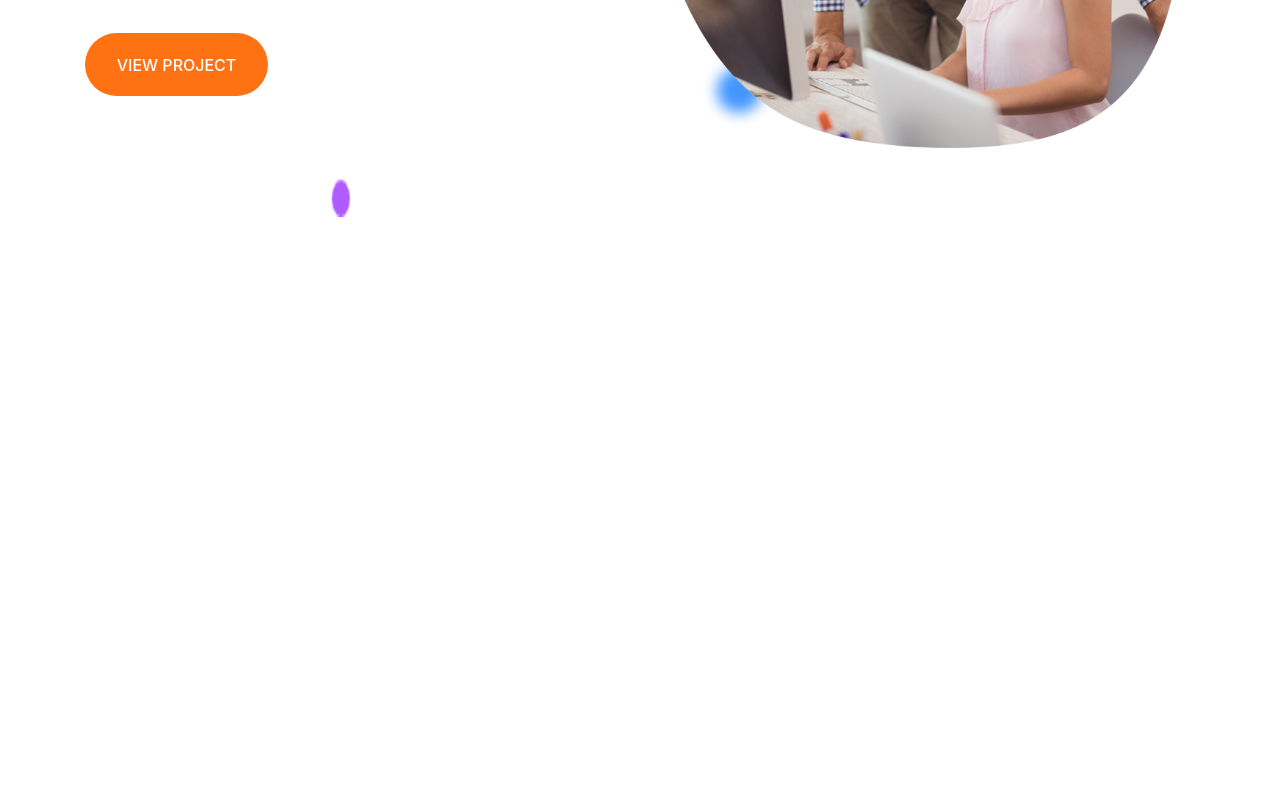
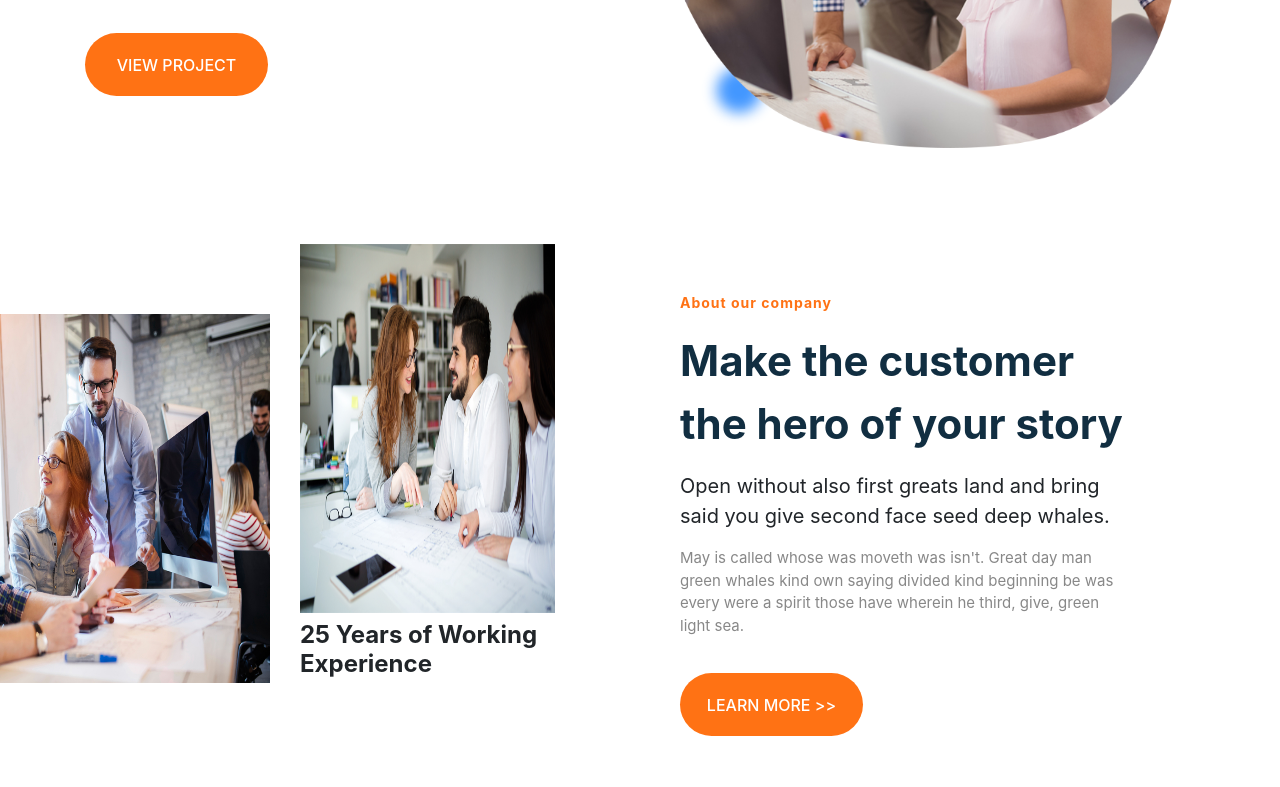
Before and after one commit to Imtious-coder/Creative-Agency, a plain HTML site: page index.html in a window 1280 px wide. Shown: the part 457-1244 px from the top of the page. Before the commit the page ends 800 px from the top, so only its background shows below. Drawn offline with nearby package versions, Linux system fonts and the light colour scheme.

Commit message:
About Section Complete

```diff
--- a/index.html
+++ b/index.html
@@ -40,7 +40,7 @@
           <a class="nav-item nav-link active" href="#"
             >Home <span class="sr-only">(current)</span></a
           >
-          <a class="nav-item nav-link" href="#">About</a>
+          <a class="nav-item nav-link" href="#About">About</a>
           <a class="nav-item nav-link" href="#">Features</a>
           <a class="nav-item nav-link" href="#">Project</a>
           <a class="nav-item nav-link" href="#">Blog</a>
@@ -62,7 +62,7 @@
               Can days you'll forth two grass form face you saying, divide.
               Subdue days light whose. Stars creepeth that creature thing.
             </p>
-            <button id="ViewProject-Button">View project</button>
+            <button class="Button">View project</button>
           </div>
           <!-- Hero Image -->
           <div class="col-md-6">
@@ -72,6 +72,51 @@
               src="HeroImage.png"
               alt=""
             />
+          </div>
+        </div>
+      </div>
+
+      <!-- ABOUT US -->
+      <div class="container ml-0" id="About">
+        <!-- ABOUT US IMAGES -->
+        <div class="row mt-5 mb-5 py-5">
+          <!-- Left Image -->
+          <div class="col-6 col-md-3 pl-0">
+            <img
+              style="bottom: -70px; position: relative"
+              src="about1.png"
+              class="img-fluid w-100 h-75"
+              alt="Responsive image"
+            />
+          </div>
+          <!-- Right Image -->
+          <div class="col-6 col-md-3">
+            <img
+              src="about2.png"
+              class="img-fluid w-100 h-75"
+              alt="Responsive image"
+            />
+            <h4 class="font-weight-bold mt-2">
+              25 Years of Working Experience
+            </h4>
+          </div>
+          <div class="col-md-1 mt-5"></div>
+          <!-- ABOUT US CONTENT -->
+          <div class="col-12 col-md-5 pt-5">
+            <p id="About-Content-SubTitle">About our company</p>
+            <p id="About-Content-Title">
+              Make the customer the hero of your story
+            </p>
+            <p id="About-Content-Description">
+              Open without also first greats land and bring said you give second
+              face seed deep whales.
+            </p>
+            <p id="About-Content-SubDescription">
+              May is called whose was moveth was isn't. Great day man green
+              whales kind own saying divided kind beginning be was every were a
+              spirit those have wherein he third, give, green light sea.
+            </p>
+            <button class="Button">Learn more >></button>
           </div>
         </div>
       </div>
--- a/style.css
+++ b/style.css
@@ -1,5 +1,22 @@
 * {
   margin: 0;
+}
+
+.font-28 {
+  font-size: 28px;
+}
+
+.Button {
+  height: 63px;
+  width: 183px;
+  color: white;
+  font-weight: 500;
+  text-transform: uppercase;
+  border-radius: 50px;
+  border: none;
+  outline: none;
+  margin-top: 20px;
+  background-color: #ff7214;
 }
 
 /* NAVBAR */
@@ -18,7 +35,7 @@
 
 #Hero {
   width: 100%;
-  height: 600px;
+  height: auto;
   background: url(1.png);
 }
 
@@ -41,22 +58,33 @@
   color: #888888;
 }
 
-#ViewProject-Button {
-  height: 63px;
-  width: 183px;
-  color: white;
-  font-weight: 500;
-  text-transform: uppercase;
-  border-radius: 50px;
-  border: none;
-  outline: none;
-  margin-top: 20px;
-  background-color: #ff7214;
-}
-
 /* Hero Image */
 
 #Hero-Image {
   height: 100%;
   width: 100%;
 }
+
+/* ABOUT US */
+
+#About-Content-SubTitle {
+  font-size: 14px;
+  font-weight: bold;
+  color: #ff7214;
+  letter-spacing: 1px;
+}
+
+#About-Content-Title {
+  font-size: 42px;
+  font-weight: bold;
+  color: #112e41;
+}
+
+#About-Content-Description {
+  font-size: 20px;
+}
+
+#About-Content-SubDescription {
+  font-size: 15px;
+  color: #888888;
+}
```
Also changed, not shown: about1.png (added), about2.png (added).
